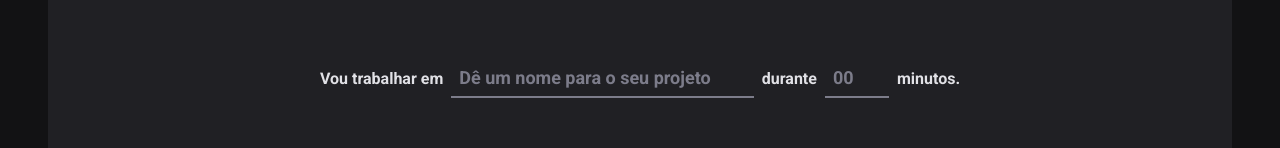
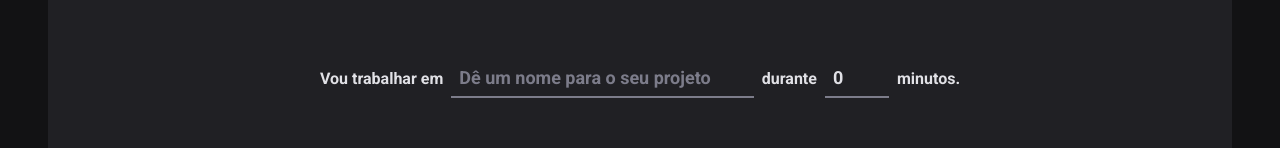
Before and after one commit to RobertodeOliveira/Timer, a React (Vite) app: page / in a window 1280 px wide. Shown: the part 166-314 px from the top of the page. Built offline with nearby package versions, Linux system fonts and the light colour scheme.

Commit message:
feat: begin develop features of Timer and validation of Form

```diff
--- a/package.json
+++ b/package.json
@@ -10,11 +10,14 @@
     "lint": "eslint src --ext .ts,.tsx --fix"
   },
   "dependencies": {
+    "@hookform/resolvers": "^3.3.2",
     "phosphor-react": "^1.4.1",
     "react": "^18.2.0",
     "react-dom": "^18.2.0",
+    "react-hook-form": "^7.48.2",
     "react-router-dom": "^6.19.0",
-    "styled-components": "^6.1.1"
+    "styled-components": "^6.1.1",
+    "zod": "^3.22.4"
   },
   "devDependencies": {
     "@rocketseat/eslint-config": "^2.1.0",
--- a/src/Pages/Home/index.tsx
+++ b/src/Pages/Home/index.tsx
@@ -1,16 +1,75 @@
+import { useForm } from 'react-hook-form'
 import * as S from './styles'
 import { Play } from 'phosphor-react'
+import { zodResolver } from '@hookform/resolvers/zod'
+import * as zod from 'zod'
+import { useState } from 'react'
+
+const newCycleValidationSchema = zod.object({
+  task: zod.string().min(1, 'informe a tarefa'),
+  minutesAmount: zod
+    .number()
+    .min(5, 'O ciclo precisa ser de no mínimo 5 min')
+    .max(60, 'O ciclo precisa ser de no máximo 60 min'),
+})
+
+type NewCycleFormData = zod.infer<typeof newCycleValidationSchema>
+
+interface Cycle {
+  id: string
+  task: string
+  minutesAmount: number
+}
 
 export function Home() {
+  const { register, handleSubmit, watch, reset } = useForm<NewCycleFormData>({
+    resolver: zodResolver(newCycleValidationSchema),
+    defaultValues: {
+      task: '',
+      minutesAmount: 0,
+    },
+  })
+
+  const [cycles, setCycles] = useState<Cycle[]>([])
+  const [activeCycleId, setActiveCycleId] = useState<string | null>(null)
+  const [amountSecondPassed, setAmountSecondPassed] = useState(0)
+  function handleCreateNewCycle(data: NewCycleFormData) {
+    const id = String(new Date().getTime())
+
+    const newCycle: Cycle = {
+      id,
+      task: data.task,
+      minutesAmount: data.minutesAmount,
+    }
+    setCycles((status) => [...status, newCycle])
+    setActiveCycleId(id)
+    reset()
+  }
+
+  const activeCycle = cycles.find((cycle) => cycle.id === activeCycleId)
+
+  const totalSeconds = activeCycle ? activeCycle.minutesAmount * 60 : 0
+  const currentSeconds = activeCycle ? totalSeconds - amountSecondPassed : 0
+
+  const minutesAmount = Math.floor(currentSeconds / 60)
+  const secondsAmount = currentSeconds % 60
+
+  const minutes = String(minutesAmount).padStart(2, '0')
+  const seconds = String(secondsAmount).padStart(2, '0')
+
+  const task = watch('task')
+  const isSubmitDisable = !task
+
   return (
     <S.HomeContainer>
-      <form action="">
+      <form action="" onSubmit={handleSubmit(handleCreateNewCycle)}>
         <S.FormContainer>
           <label htmlFor="task">Vou trabalhar em</label>
           <S.TaskInput
             type="task"
             placeholder="Dê um nome para o seu projeto"
             list="task-sugestions"
+            {...register('task')}
           />
 
           <datalist id="task-sugestions">
@@ -27,19 +86,20 @@
             step={5}
             max={60}
             min={5}
+            {...register('minutesAmount', { valueAsNumber: true })}
           />
 
           <span>minutos.</span>
         </S.FormContainer>
 
         <S.CountDownContainer>
-          <span>0</span>
-          <span>0</span>
+          <span>{minutes[0]}</span>
+          <span>{minutes[1]}</span>
           <S.Separator>:</S.Separator>
-          <span>0</span>
-          <span>0</span>
+          <span>{seconds[0]}</span>
+          <span>{seconds[1]}</span>
         </S.CountDownContainer>
-        <S.StartCountButton disabled type="submit">
+        <S.StartCountButton type="submit" disabled={isSubmitDisable}>
           <Play size={24} /> Começaar
         </S.StartCountButton>
       </form>
```
Also changed, not shown: 1 other file (tests, documents, lock files or other folders).
